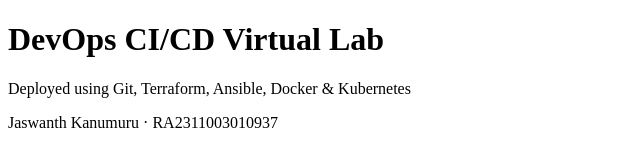
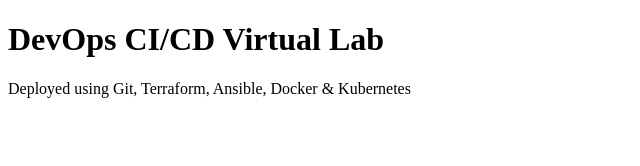
Before and after one commit to JaswanthReddy5/devops-virtual-lab, a plain HTML site: page app/index.html in a window 1280 px wide. Shown: the whole page, without its empty margins (0-640 px from the left). Drawn offline with Linux system fonts and the light colour scheme.

Commit message:
Remove name/reg number from app page

```diff
--- a/app/index.html
+++ b/app/index.html
@@ -7,6 +7,5 @@
 <body>
   <h1>DevOps CI/CD Virtual Lab</h1>
   <p>Deployed using Git, Terraform, Ansible, Docker &amp; Kubernetes</p>
-  <p>Jaswanth Kanumuru &middot; RA2311003010937</p>
 </body>
 </html>
```
